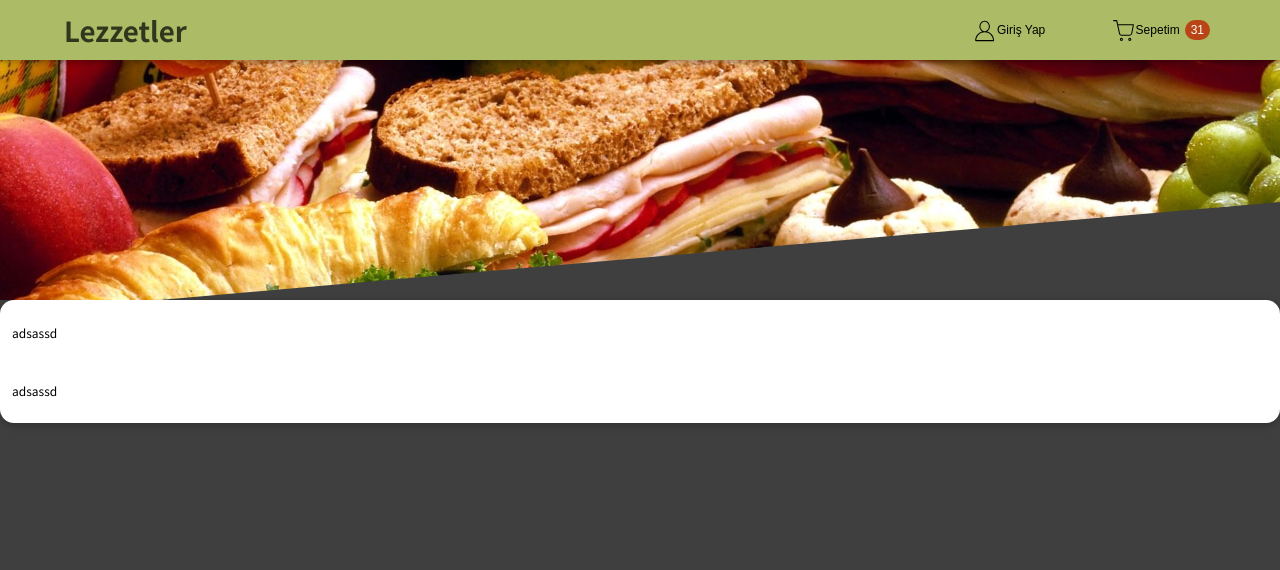
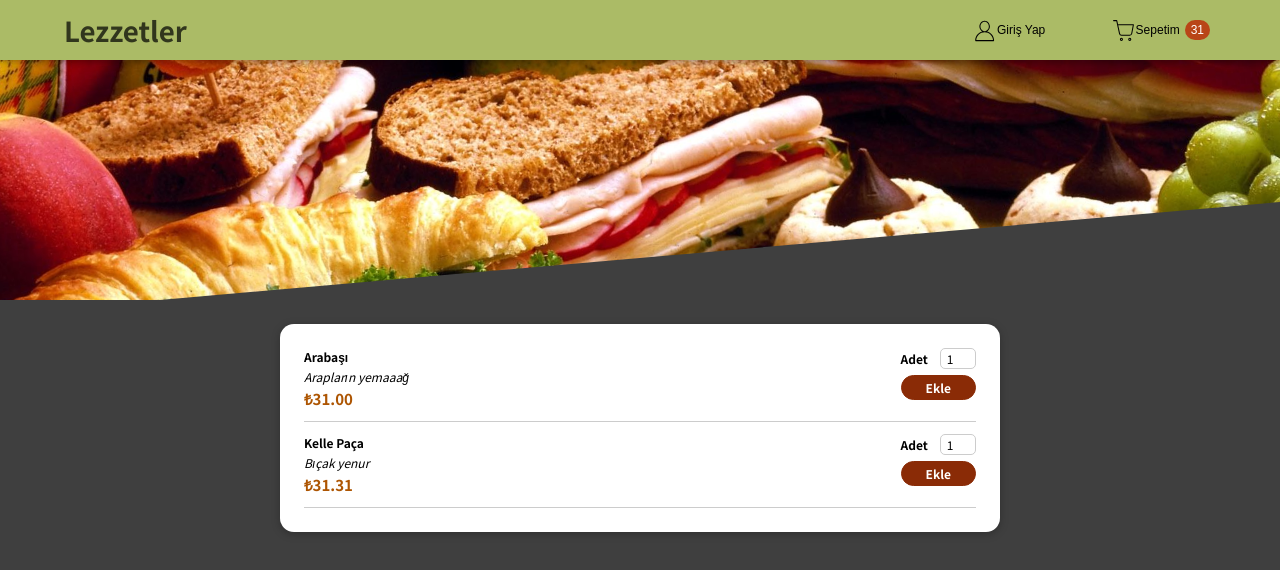
Before and after one commit to AliKarabulut/React-food-order, a React (Create React App) app: page / in a window 1280 px wide. Shown: the top 570 px of the page. Built offline with nearby package versions, Linux system fonts and the light colour scheme.

Commit message:
Meal added

```diff
--- a/src/App.js
+++ b/src/App.js
@@ -3,10 +3,11 @@ import Header from "./components/Layout/Header";
 import Login from "./components/User/Login";
 import Home from "./components/User/Home";
 import User from "./components/User/User";
-import Card from "./components/UI/Card";
+import Meals from "./components/Meals/Meals";
 // import UserRegister from "./components/User/UserRegister";
 
 function App() {
+
   const [isLoggedIn, setIsLoggedIn] = useState(false);
   const [isLoggedIn2, setIsLoggedIn2] = useState(false);
   const [Signin, setSignin] = useState(false);
@@ -45,7 +46,7 @@ function App() {
         {(isLoggedIn && Signin) &&  <Home onLogout={logoutHandler} />}
         </main>
       </Header>
-      {!isLoggedIn2 && <Card><p>adsassd</p><br /><p>adsassd</p></Card>}
+      {!isLoggedIn2 && <Meals/>}
       {isLoggedIn2 && <User onSignin ={signInHandler}></User>}
       </Fragment>
   );
--- /dev/null
+++ b/src/components/Meals/MealItem/MealItem.js
@@ -0,0 +1,25 @@
+import MealItemForm from "./MealItemForm";
+import styles from "./MealItem.module.css";
+
+const MealItem = (props) => {
+  const price = `₺${props.price.toFixed(2)}`;
+
+  const addToCartHandler = (amount) => {
+    //Contex oluşturup ona yollanacak yoksa yol uzun olur
+  };
+
+  return (
+    <li className={styles.meal}>
+      <div>
+        <h3>{props.name}</h3>
+        <div className={styles.description}>{props.description}</div>
+        <div className={styles.price}>{price}</div>
+      </div>
+      <div>
+        <MealItemForm id={props.id} onAddToCart={addToCartHandler} />
+      </div>
+    </li>
+  );
+};
+
+export default MealItem;
--- /dev/null
+++ b/src/components/Meals/MealItem/MealItem.module.css
@@ -0,0 +1,22 @@
+.meal {
+  display: flex;
+  justify-content: space-between;
+  margin: 1rem;
+  padding-bottom: 1rem;
+  border-bottom: 1px solid #ccc;
+}
+
+.meal h3 {
+  margin: 0 0 0.25rem 0;
+}
+
+.description {
+  font-style: italic;
+}
+
+.price {
+  margin-top: 0.25rem;
+  font-weight: bold;
+  color: #ad5502;
+  font-size: 1.25rem;
+}
--- /dev/null
+++ b/src/components/Meals/MealItem/MealItemForm.js
@@ -0,0 +1,34 @@
+import { useRef } from "react";
+
+import Input from "../../UI/Input";
+import styles from "./MealItemForm.module.css";
+
+const MealItemForm = (props) => {
+  const amountInputRef = useRef();
+
+  const submitHandler = (event) => {
+    event.preventDefault();
+    const enteredAmount = amountInputRef.current.value;
+    console.log(enteredAmount);
+    props.onAddToCart(enteredAmount);
+  };
+
+  return (
+    <form className={styles.form} onSubmit={submitHandler}>
+      <Input
+        ref={amountInputRef}
+        label="Adet"
+        input={{
+          id: "amount_" + props.id,
+          type: "number",
+          min: "1",
+          max: "5",
+          defaultValue: "1",
+        }}
+      />
+      <button>Ekle</button>
+    </form>
+  );
+};
+
+export default MealItemForm;
--- /dev/null
+++ b/src/components/Meals/MealItem/MealItemForm.module.css
@@ -0,0 +1,20 @@
+.form {
+  text-align: right;
+}
+
+.form button {
+  font: inherit;
+  cursor: pointer;
+  background-color: #8a2b06;
+  border: 1px solid #8a2b06;
+  color: white;
+  padding: 0.25rem 2rem;
+  border-radius: 20px;
+  font-weight: bold;
+}
+
+.form button:hover,
+.form button:active {
+  background-color: #641e03;
+  border-color: #641e03;
+}
--- /dev/null
+++ b/src/components/Meals/Meals.js
@@ -0,0 +1,39 @@
+import Card from "../UI/Card";
+import MealItem from "./MealItem/MealItem";
+import styles from "./Meals.module.css";
+
+const MealList = [
+  {
+    id: "m1",
+    name: "Arabaşı",
+    description: "Arapların yemaaağ",
+    price: 31,
+  },
+  {
+    id: "m2",
+    name: "Kelle Paça",
+    description: "Bıçak yenur",
+    price: 31.31,
+  },
+];
+
+const Meals = () => {
+  return (
+    <section className={styles.meals}>
+      <Card>
+        <ul>
+          {MealList.map((meal) => (
+            <MealItem
+              id={meal.id}
+              name={meal.name}
+              description={meal.description}
+              price={meal.price}
+            />
+          ))}
+        </ul>
+      </Card>
+    </section>
+  );
+};
+
+export default Meals;
--- /dev/null
+++ b/src/components/Meals/Meals.module.css
@@ -0,0 +1,12 @@
+.meals {
+  max-width: 60rem;
+  width: 90%;
+  margin: 2rem auto;
+  animation: meals-appear 1s ease-out forwards;
+}
+
+.meals ul {
+  list-style: none;
+  margin: 0;
+  padding: 0;
+}
--- /dev/null
+++ b/src/components/UI/Input.js
@@ -0,0 +1,14 @@
+import React from 'react';
+
+import styles from './Input.module.css';
+
+const Input = React.forwardRef((props, ref) => {
+  return (
+    <div className={styles.input}>
+      <label htmlFor={props.input.id}>{props.label}</label>
+      <input ref={ref} {...props.input} />
+    </div>
+  );
+});
+
+export default Input;
--- /dev/null
+++ b/src/components/UI/Input.module.css
@@ -0,0 +1,18 @@
+.input {
+  display: flex;
+  align-items: center;
+  margin-bottom: 0.5rem;
+}
+
+.input label {
+  font-weight: bold;
+  margin-right: 1rem;
+}
+
+.input input {
+  width: 3rem;
+  border-radius: 5px;
+  border: 1px solid #ccc;
+  font: inherit;
+  padding-left: 0.5rem;
+}
--- a/src/components/User/Home.js
+++ b/src/components/User/Home.js
@@ -1,4 +1,3 @@
-import { Fragment } from "react";
 import PersonIcon from "@mui/icons-material/Person";
 import ShoppingBasketIcon from "@mui/icons-material/ShoppingBasket";
 import LogoutIcon from "@mui/icons-material/Logout";
@@ -7,7 +6,7 @@ import styles from "./User.module.css";
 const Home = (props) => {
   return (
     <div className={styles.dropdown}>
-      <button className={styles.mainmenubtn} >
+      <button className={styles.mainmenubtn}>
         <svg
           className={styles["svg-icon"]}
           viewBox="0 0 20 20"
@@ -18,15 +17,15 @@ const Home = (props) => {
         Hesabım
       </button>
       <div className={styles["dropdown-child"]}>
-        <a href="">
+        <a href="#">
           <PersonIcon className={styles.icons} />
           <p>Profilim</p>
         </a>
-        <a  href="">
+        <a href="#">
           <ShoppingBasketIcon className={styles.icons} />
           <p>Siparişlerim</p>
         </a>
-        <a href="" onClick={props.onLogout} >
+        <a href="#" onClick={props.onLogout}>
           <LogoutIcon className={styles.icons} />
           <p>Çıkış yap</p>
         </a>
```
Also changed, not shown: 1 other file (tests, documents, lock files or other folders).
